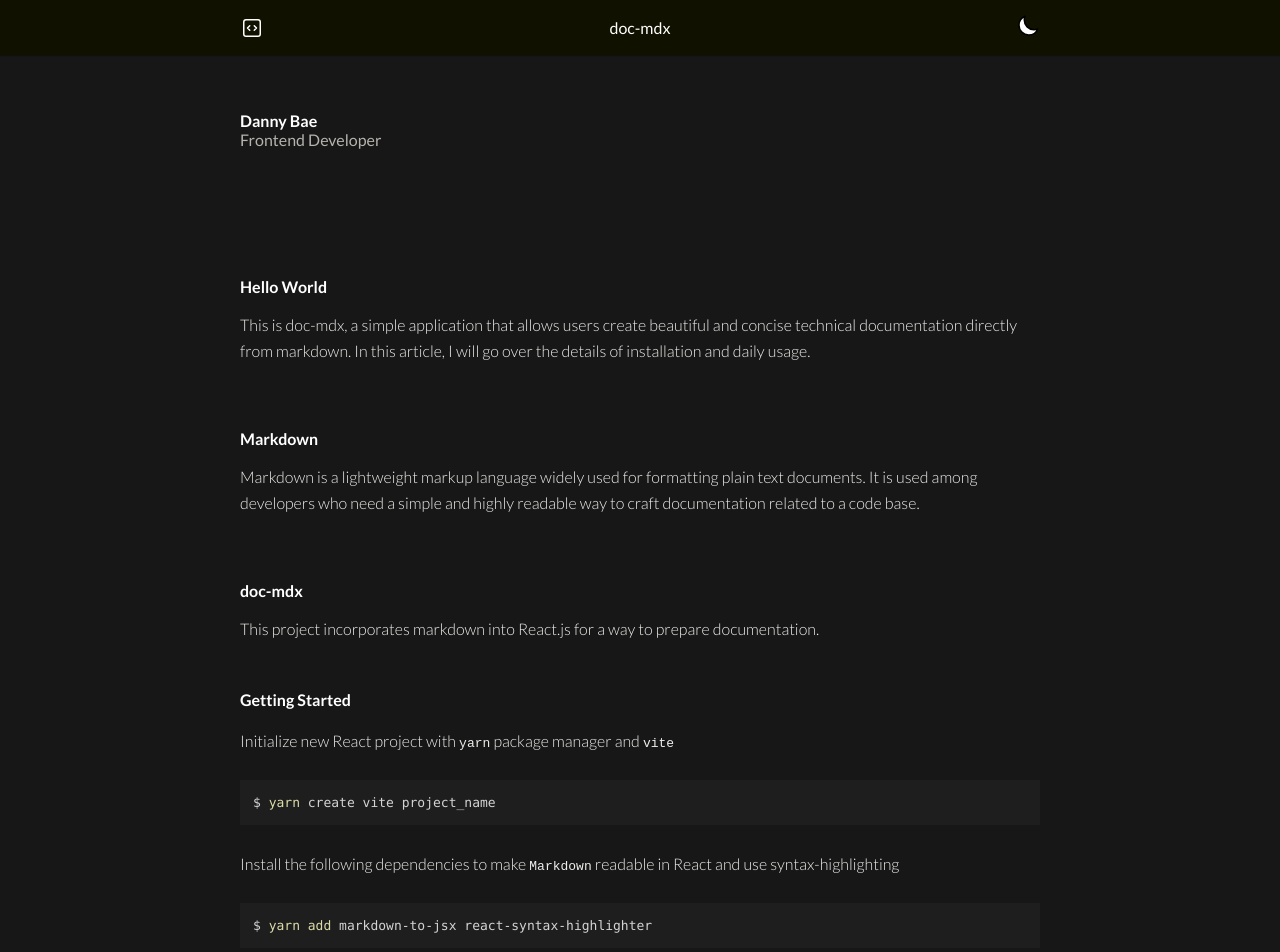
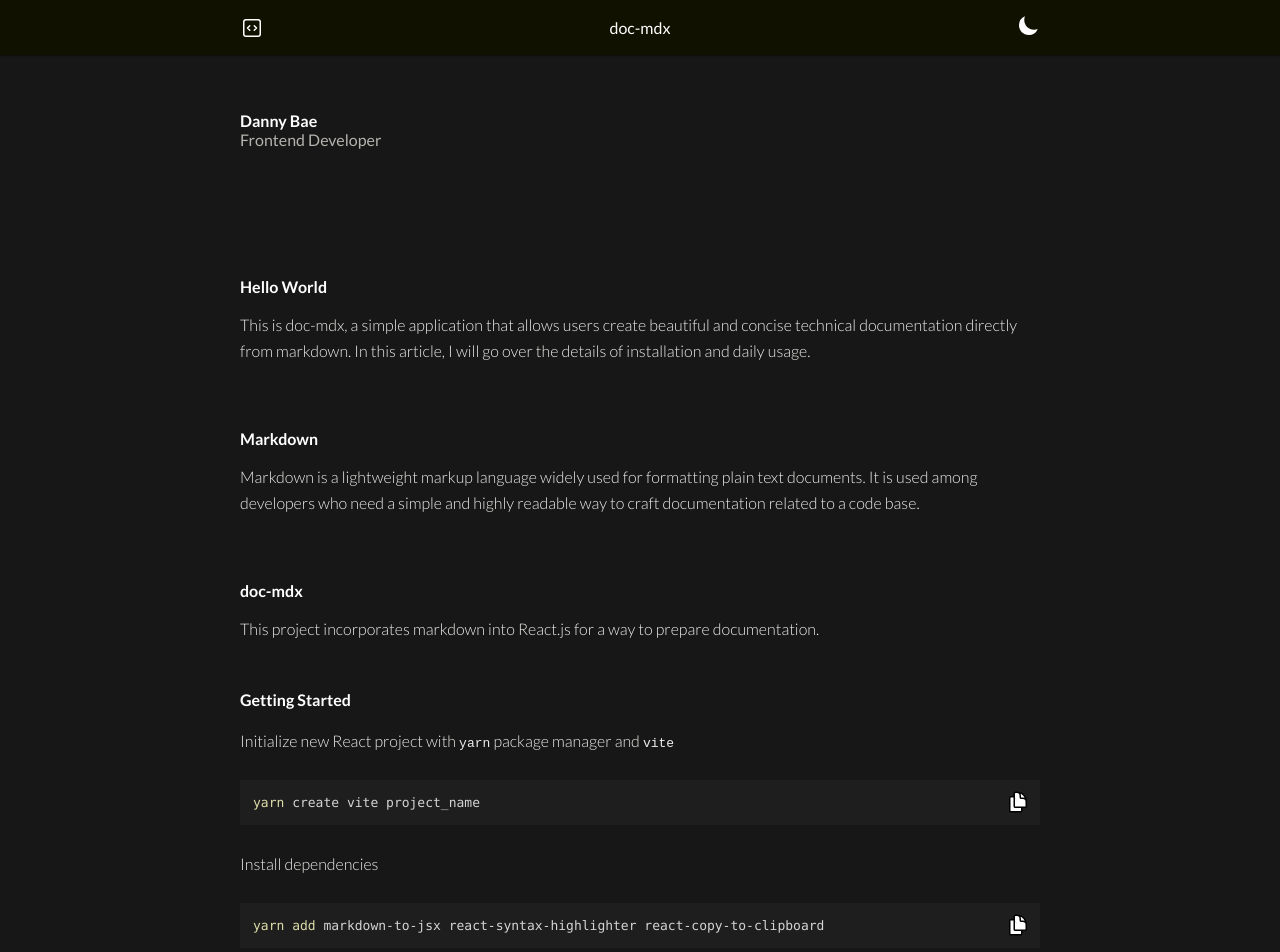
Before and after one commit to danveb/doc-mdx, a React (Vite) app: page / in a window 1280 px wide. Shown: the top 952 px of the page. Built offline with nearby package versions, Linux system fonts and the light colour scheme.

Commit message:
incorporate copy-to-clipboard functionality for jsx code in documentation

```diff
--- a/package.json
+++ b/package.json
@@ -13,6 +13,7 @@
     "markdown-to-jsx": "^7.4.1",
     "prop-types": "^15.8.1",
     "react": "^18.2.0",
+    "react-copy-to-clipboard": "^5.1.0",
     "react-dom": "^18.2.0",
     "react-syntax-highlighter": "^15.5.0"
   },
--- a/src/components/Code.jsx
+++ b/src/components/Code.jsx
@@ -1,14 +1,38 @@
 import PropTypes from "prop-types";
-import { Prism as SyntaxHighlighter } from 'react-syntax-highlighter';
-import { vscDarkPlus } from 'react-syntax-highlighter/dist/esm/styles/prism';
+import CopyToClipboard from "react-copy-to-clipboard";
+import { Prism as SyntaxHighlighter } from "react-syntax-highlighter";
+import { vscDarkPlus } from "react-syntax-highlighter/dist/esm/styles/prism";
+import { CopyIcon, PasteIcon } from "./assets/icons";
+import "../styles/Code.css";
+import { useEffect, useState } from "react";
 
 export default function Code({ children, language }) {
+  // useState
+  const [copied, setCopied] = useState(false);
+
+  // useEffect
+  useEffect(() => {
+    const timer = setTimeout(() => {
+      setCopied(false);
+    }, 1500);
+    return () => clearTimeout(timer);
+  }, [copied]);
+
   return (
     <div className="code">
-      <SyntaxHighlighter language={language} style={vscDarkPlus}>
+      <CopyToClipboard text={children} onCopy={() => setCopied(true)}>
+        <button className="code__icon copy__icon">
+          {copied ? <PasteIcon className="paste__icon" /> : <CopyIcon />}
+        </button>
+      </CopyToClipboard>
+      <SyntaxHighlighter
+        language={language}
+        style={vscDarkPlus}
+        wrapLongLines={true}
+      >
         {children}
       </SyntaxHighlighter>
-    </div>
+    </div >
   )
 }
 
--- a/src/components/assets/icons.jsx
+++ b/src/components/assets/icons.jsx
@@ -8,8 +8,25 @@ export const LogoIcon = () => {
 
 export const MoonIcon = () => {
   return (
-    <svg xmlns="http://www.w3.org/2000/svg" fill="#fff" viewBox="0 0 24 24" strokeWidth={1.5} stroke="currentColor" className="w-6 h-6">
+    <svg xmlns="http://www.w3.org/2000/svg" fill="#fff" viewBox="0 0 24 24" strokeWidth={1.5} className="w-6 h-6">
       <path strokeLinecap="round" strokeLinejoin="round" d="M21.752 15.002A9.72 9.72 0 0 1 18 15.75c-5.385 0-9.75-4.365-9.75-9.75 0-1.33.266-2.597.748-3.752A9.753 9.753 0 0 0 3 11.25C3 16.635 7.365 21 12.75 21a9.753 9.753 0 0 0 9.002-5.998Z" />
     </svg>
   )
 }
+
+export const CopyIcon = () => {
+  return (
+    <svg xmlns="http://www.w3.org/2000/svg" fill="#fff" viewBox="0 0 24 24" strokeWidth={1.5} stroke="currentColor" className="w-6 h-6">
+      <path strokeLinecap="round" strokeLinejoin="round" d="M15.75 17.25v3.375c0 .621-.504 1.125-1.125 1.125h-9.75a1.125 1.125 0 0 1-1.125-1.125V7.875c0-.621.504-1.125 1.125-1.125H6.75a9.06 9.06 0 0 1 1.5.124m7.5 10.376h3.375c.621 0 1.125-.504 1.125-1.125V11.25c0-4.46-3.243-8.161-7.5-8.876a9.06 9.06 0 0 0-1.5-.124H9.375c-.621 0-1.125.504-1.125 1.125v3.5m7.5 10.375H9.375a1.125 1.125 0 0 1-1.125-1.125v-9.25m12 6.625v-1.875a3.375 3.375 0 0 0-3.375-3.375h-1.5a1.125 1.125 0 0 1-1.125-1.125v-1.5a3.375 3.375 0 0 0-3.375-3.375H9.75" />
+    </svg>
+  )
+}
+
+export const PasteIcon = () => {
+  return (
+    <svg xmlns="http://www.w3.org/2000/svg" fill="#fff" viewBox="0 0 24 24" strokeWidth={1.5} stroke="currentColor" className="w-6 h-6">
+      <path strokeLinecap="round" strokeLinejoin="round" d="M11.35 3.836c-.065.21-.1.433-.1.664 0 .414.336.75.75.75h4.5a.75.75 0 0 0 .75-.75 2.25 2.25 0 0 0-.1-.664m-5.8 0A2.251 2.251 0 0 1 13.5 2.25H15c1.012 0 1.867.668 2.15 1.586m-5.8 0c-.376.023-.75.05-1.124.08C9.095 4.01 8.25 4.973 8.25 6.108V8.25m8.9-4.414c.376.023.75.05 1.124.08 1.131.094 1.976 1.057 1.976 2.192V16.5A2.25 2.25 0 0 1 18 18.75h-2.25m-7.5-10.5H4.875c-.621 0-1.125.504-1.125 1.125v11.25c0 .621.504 1.125 1.125 1.125h9.75c.621 0 1.125-.504 1.125-1.125V18.75m-7.5-10.5h6.375c.621 0 1.125.504 1.125 1.125v9.375m-8.25-3 1.5 1.5 3-3.75" />
+    </svg>
+
+  )
+}
--- a/src/index.css
+++ b/src/index.css
@@ -66,3 +66,13 @@ svg {
     padding: 8px 20px;
   }
 }
+
+@keyframes icon-toggle {
+  0% {
+    opacity: 0;
+  }
+
+  100% {
+    opacity: 1;
+  }
+}
--- a/src/markdown/article.md
+++ b/src/markdown/article.md
@@ -7,17 +7,17 @@
 <br>
 
 <Code language="bash">
-  $ yarn create vite project_name
+  yarn create vite project_name
 </Code>
 
 <br>
 
-<p className="text">Install the following dependencies to make `Markdown` readable in React and use syntax-highlighting</p>
+<p className="text">Install dependencies</p>
 
 <br>
 
 <Code language="bash">
-  $ yarn add markdown-to-jsx react-syntax-highlighter
+  yarn add markdown-to-jsx react-syntax-highlighter react-copy-to-clipboard
 </Code>
 
 <br>
--- /dev/null
+++ b/src/styles/Code.css
@@ -0,0 +1,19 @@
+.code {
+  position: relative;
+}
+
+.code__icon {
+  background: none;
+  outline: none;
+  border: none;
+  cursor: pointer;
+}
+
+.copy__icon,
+.paste__icon {
+  position: absolute;
+  top: 10px;
+  right: 10px;
+  z-index: 2;
+  animation: icon-toggle 1.5s;
+}
--- a/src/styles/Navbar.css
+++ b/src/styles/Navbar.css
@@ -14,6 +14,7 @@
   justify-content: space-between;
   align-items: center;
   width: 100%;
+  animation: icon-toggle 1.5s;
 }
 
 .nav__icon {
```
Also changed, not shown: 1 other file (tests, documents, lock files or other folders).
